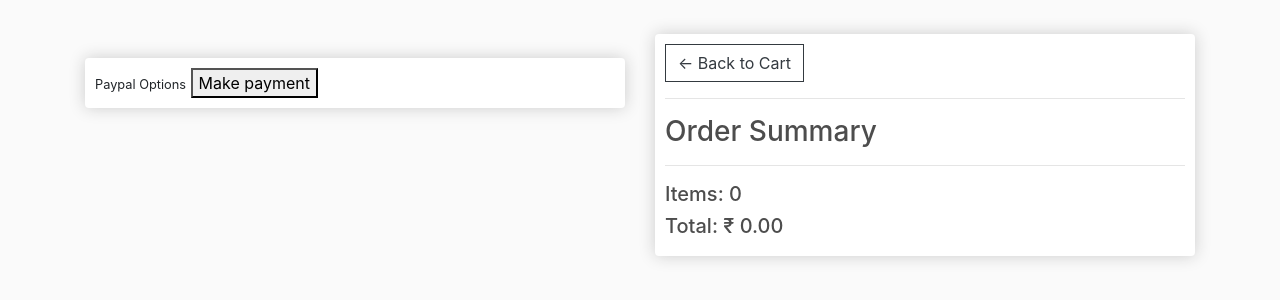
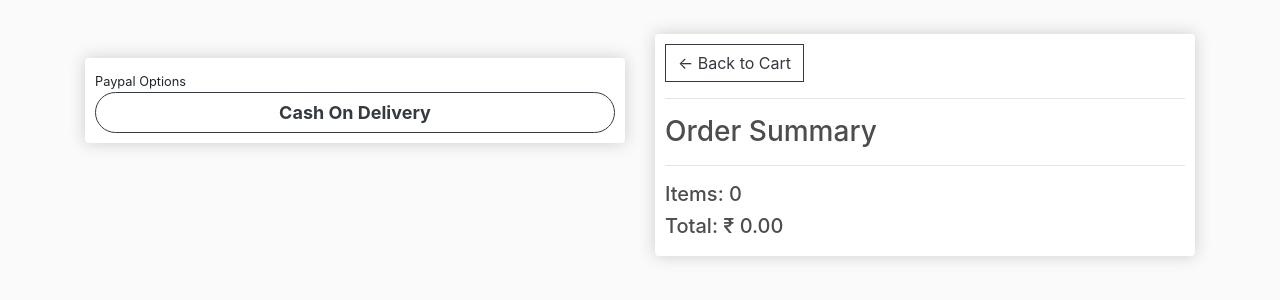
Before and after one commit to Adarsh00077/E-commerce-site, a Django app: page /checkout/ in a window 1280 px wide. Shown: the part 57-357 px from the top of the page. Run offline with Django 3.2, Linux system fonts and the light colour scheme; a user stored in the database is signed in; data comes from the database, SQL or seed files in the repository; some libraries are stand-ins or nearby versions.

Commit message:
Updates Cod button

```diff
--- a/ecommerce/store/templates/store/checkout.html
+++ b/ecommerce/store/templates/store/checkout.html
@@ -1,6 +1,17 @@
 {% extends 'store/main.html' %}
 {% load static %}
 {% block content %}
+<style>
+#make-payment{
+
+	width: 100%;
+	border-radius:25px;
+	font-size: large;
+    font-weight: 700;
+}
+</style>
+
+
      <div class="row">
 		<div class="col-lg-6">
 			<div class="box-element" id="form-wrapper">
@@ -43,7 +54,9 @@
 			<br>
 			<div class="box-element hidden" id="payment-info">
 				<small>Paypal Options</small>
-				<button id="make-payment">Make payment</button>
+				 <div id="paypal-button-container"></div>
+				  <button id="make-payment" class ="btn btn-outline-dark" >Cash On Delivery</button>
+
 			</div>
 
 		</div>
@@ -67,6 +80,42 @@
 			</div>
 		</div>
 	</div>
+
+	<script src="https://www.paypal.com/sdk/js?client-id=test&currency=USD"></script>
+
+	<script>
+        // Render the PayPal button into #paypal-button-container
+        paypal.Buttons({
+
+					style: {
+                color:  'blue',
+                shape:  'pill',
+                label:  'pay',
+                height: 40
+            },
+
+            // Set up the transaction
+            createOrder: function(data, actions) {
+                return actions.order.create({
+                    purchase_units: [{
+                        amount: {
+                            value: '88.44'
+                        }
+                    }]
+                });
+            },
+
+            // Finalize the transaction
+            onApprove: function(data, actions) {
+                return actions.order.capture().then(function(details) {
+                    // Show a success message to the buyer
+                    alert('Transaction completed by ' + details.payer.name.given_name + '!');
+                });
+            }
+
+
+        }).render('#paypal-button-container');
+    </script>
 
 	<script type="text/javascript">
 		var shipping = '{{order.shipping}}'
@@ -94,6 +143,7 @@
 	    	document.getElementById('form-button').classList.add("hidden");
 	    	document.getElementById('payment-info').classList.remove("hidden");
 	    })
+
 
 	    document.getElementById('make-payment').addEventListener('click', function(e){
 	    	submitFormData()
```
